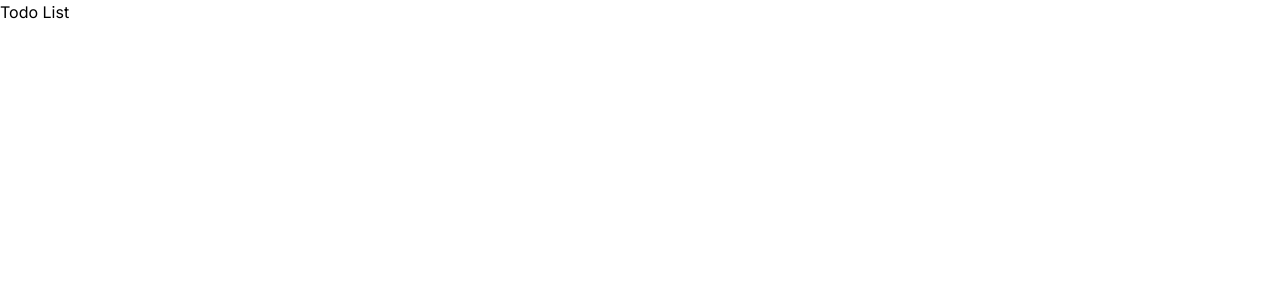
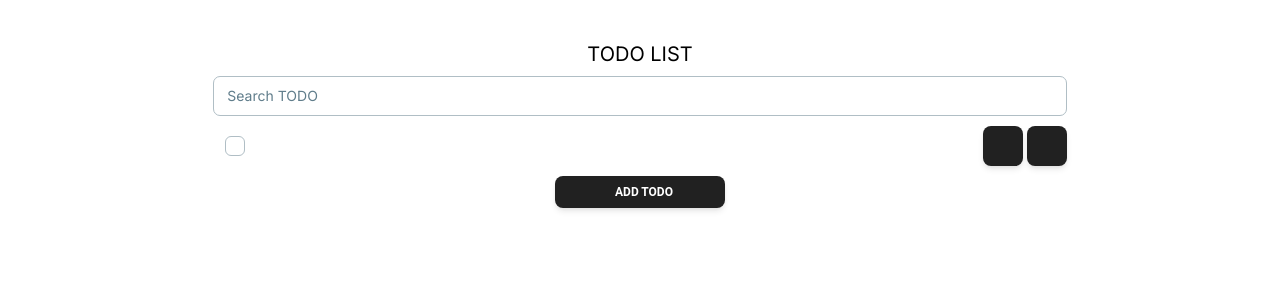
Before and after one commit to SnowySparks/Practice-SuperBase-With-NextJS, a Next.js app in the folder todo-list/: page / in a window 1280 px wide. Shown: the top 300 px of the page. Built offline with nearby package versions, Linux system fonts and the light colour scheme.

Commit message:
UI 적용

```diff
--- a/todo-list/app/layout.tsx
+++ b/todo-list/app/layout.tsx
@@ -27,7 +27,14 @@ export default function RootLayout({
             referrerPolicy="no-referrer"
           />
         </head>
-        <body className={inter.className}>{children}</body>
+        <body
+          className={`${inter.className} w-2/3 mx-auto flex flex-col items-center py-10 gap-2`}
+        >
+          <header>
+            <h1 className="text-xl">TODO LIST</h1>
+          </header>
+          {children}
+        </body>
       </html>
     </ThemeProvider>
   );
--- a/todo-list/app/page.tsx
+++ b/todo-list/app/page.tsx
@@ -1,3 +1,21 @@
+"use client";
+
+import { Button, Input } from "@material-tailwind/react";
+import Todo from "components/todo";
+
 export default function Home() {
-  return <div>Todo List</div>;
+  return (
+    <div className="w-full flex flex-col mx-auto items-center gap-2">
+      <Input
+        label="Search TODO"
+        placeholder="Search TODO"
+        icon={<i className="fas fa-search" />}
+      />
+      <Todo />
+      <Button className="w-[20%] min-w-[150px]" size="sm">
+        <i className="fas fa-plus mr-2" />
+        ADD TODO
+      </Button>
+    </div>
+  );
 }
--- /dev/null
+++ b/todo-list/components/todo.tsx
@@ -0,0 +1,38 @@
+"use client";
+
+import { Checkbox, IconButton } from "@material-tailwind/react";
+import { useState } from "react";
+export default function Todo({}) {
+  const [isEditing, setIsEditing] = useState(false);
+  const [completed, setCompleted] = useState(false);
+  const [title, setTitle] = useState("");
+  return (
+    <div className="w-full flex items-center gap-1">
+      <Checkbox
+        checked={completed}
+        onChange={(e) => setCompleted(e.target.checked)}
+      />
+      {isEditing ? (
+        <input
+          className="flex-1 border-b-black border-b pb-1"
+          value={title}
+          onChange={(e) => setTitle(e.target.value)}
+        />
+      ) : (
+        <p className={`flex-1 ${completed && "line-through"}`}>{title}</p>
+      )}
+      {isEditing ? (
+        <IconButton onClick={() => setIsEditing(false)}>
+          <i className="fas fa-check" />
+        </IconButton>
+      ) : (
+        <IconButton onClick={() => setIsEditing(true)}>
+          <i className="fas fa-pen" />
+        </IconButton>
+      )}
+      <IconButton>
+        <i className="fas fa-trash" />
+      </IconButton>
+    </div>
+  );
+}
--- a/todo-list/package.json
+++ b/todo-list/package.json
@@ -23,7 +23,7 @@
     "@tailwindcss/typography": "^0.5.15",
     "@tanstack/eslint-plugin-query": "^5.62.1",
     "@types/node": "^20",
-    "@types/react": "^18",
+    "@types/react": "18.2.19",
     "@types/react-dom": "^18",
     "autoprefixer": "^10.4.20",
     "eslint": "^8",
```
Also changed, not shown: 1 other file (tests, documents, lock files or other folders).
